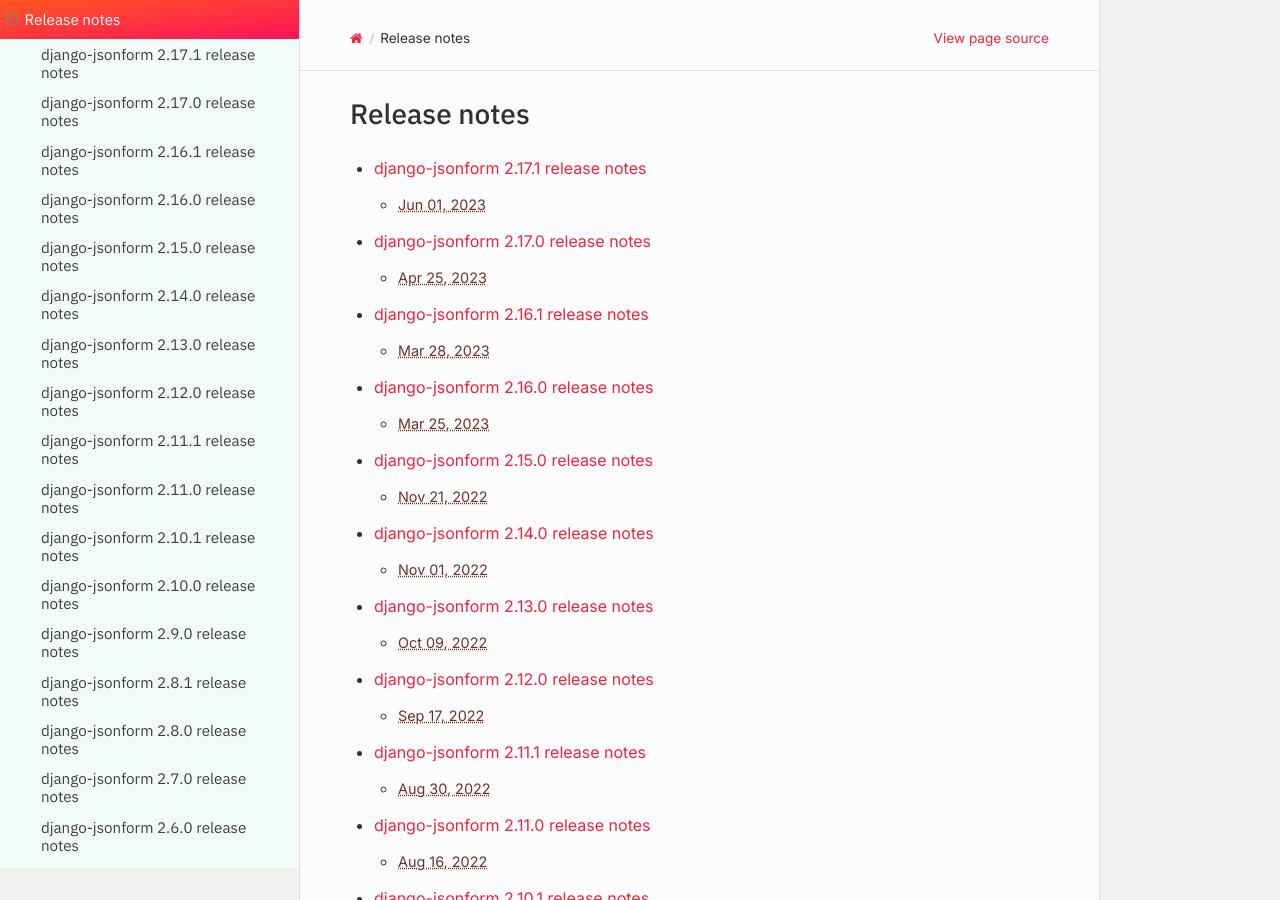
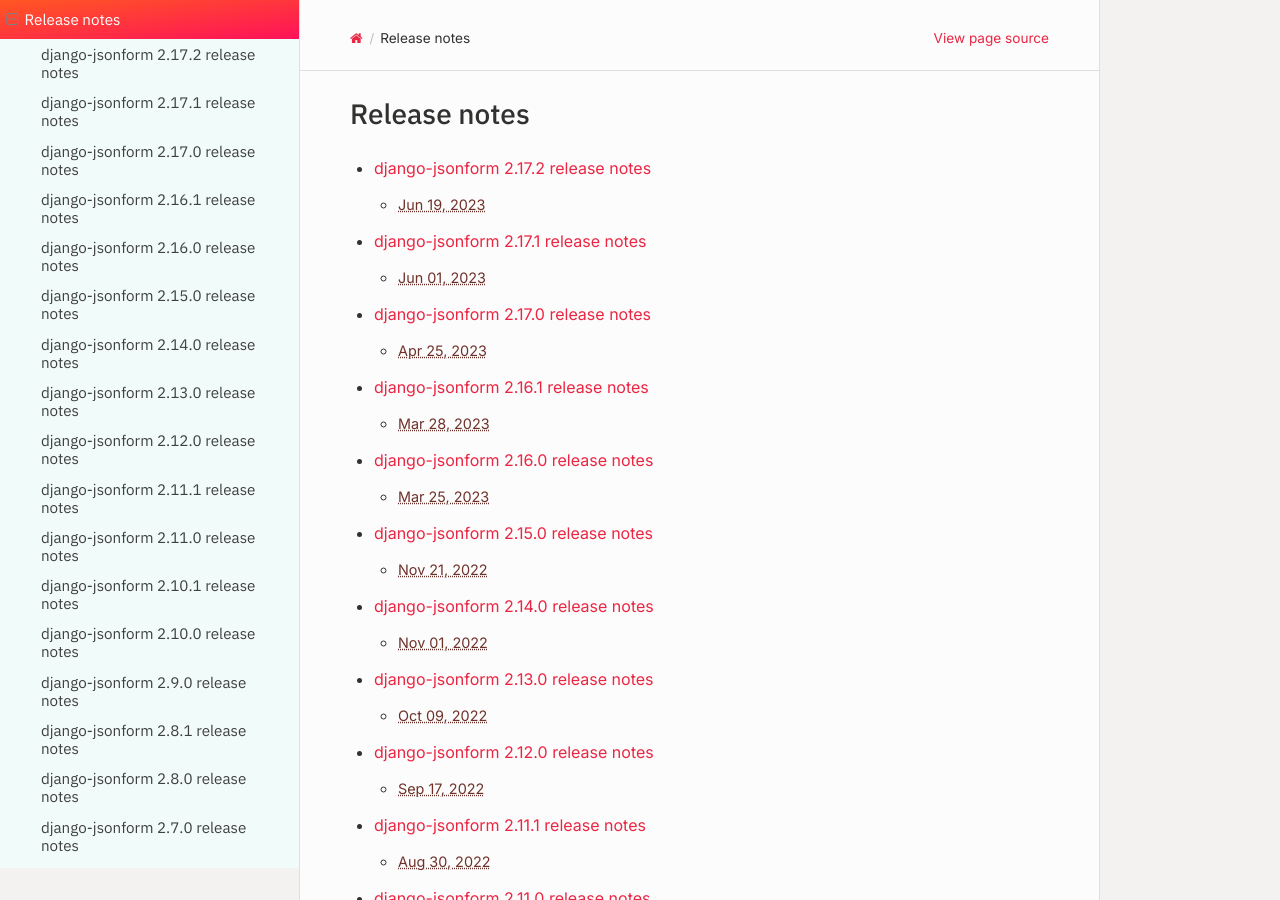
Before and after one commit to bhch/django-jsonform, a Sphinx documentation site: the page built from docs/releases/index.rst, in a window 1280 px wide and 900 px high. Built offline with Sphinx 7.4.7 and the Read the Docs theme 2.0.0, drawn with Linux system fonts in a browser that asks for light colours.

Commit message:
Update docs for 2.17.2

```diff
--- a/docs/releases/index.rst
+++ b/docs/releases/index.rst
@@ -4,6 +4,7 @@ Release notes
 .. toctree::
     :maxdepth: 2
 
+    v2.17.2
     v2.17.1
     v2.17.0
     v2.16.1
```
Also changed, not shown: docs/releases/v2.17.2.rst (added, +21 -0 lines).
